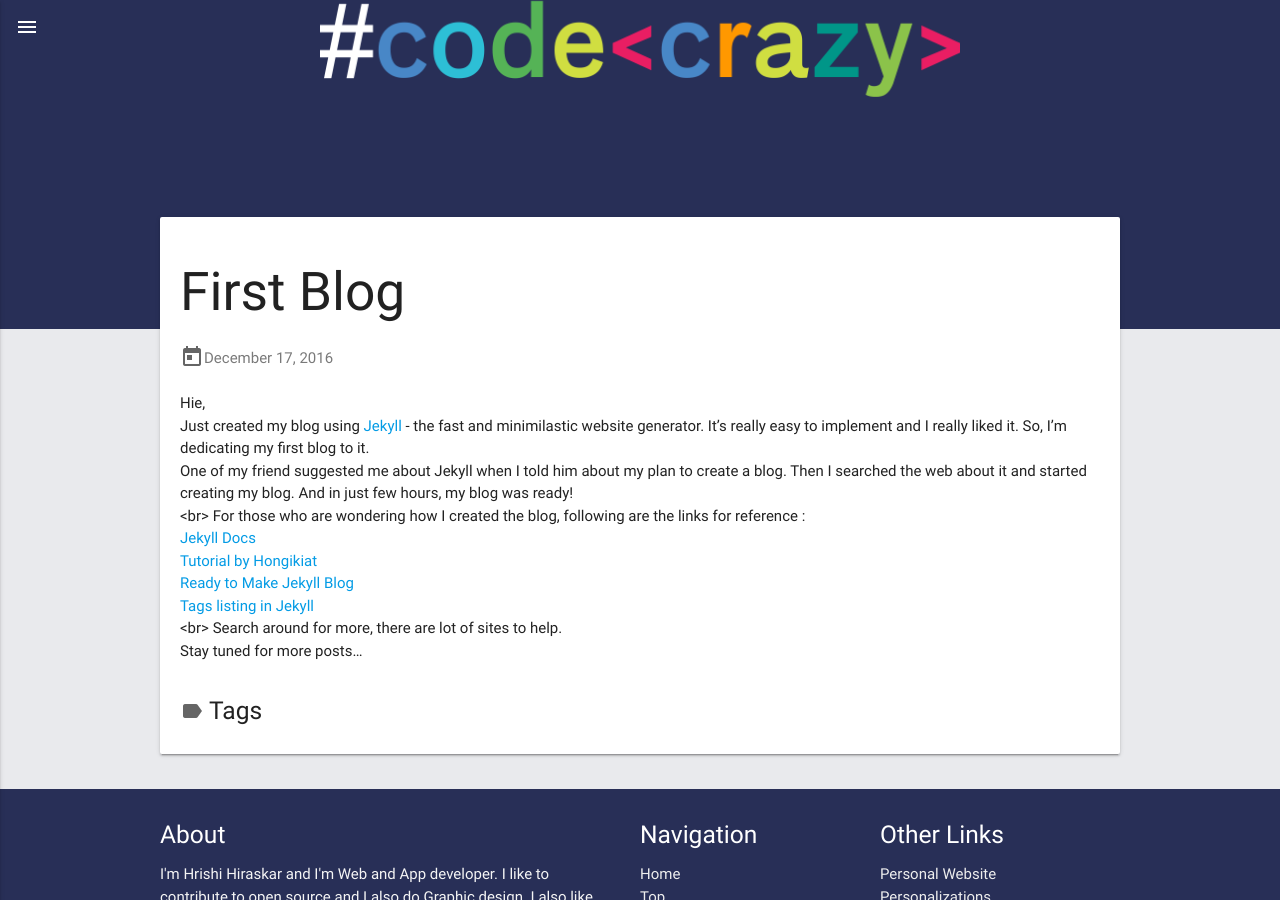
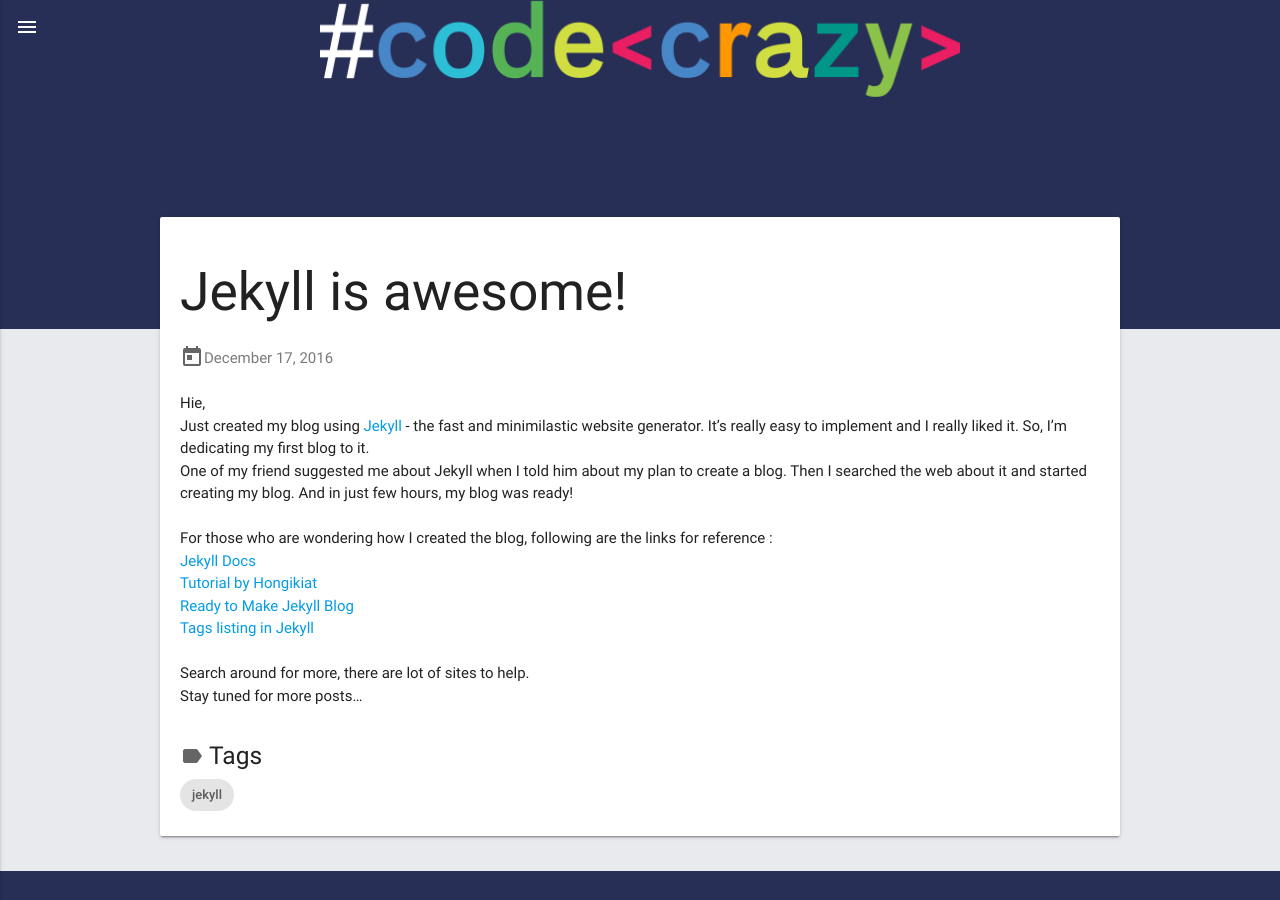
Before and after one commit to Hrily/material_blog, a Jekyll site: the page built from _posts/2016-12-17-first-blog.md, in a window 1280 px wide and 900 px high, scrolled down 211 px. Built offline with Jekyll 4.4.1, drawn with Linux system fonts in a browser that asks for light colours; our own code applies the rules of GitHub Pages for plain Markdown files.

Commit message:
Update 2016-12-17-first-blog.md

```diff
--- a/_posts/2016-12-17-first-blog.md
+++ b/_posts/2016-12-17-first-blog.md
@@ -1,3 +1,9 @@
+---
+layout: post
+title: "Jekyll is awesome!"
+description: "My first blog post, dedicated to Jekyll."
+tags: ["jekyll"]
+---
 
 Hie,
 
@@ -5,14 +11,14 @@ Just created my blog using [Jekyll](http://jekyllrb.com) - the fast and minimila
 
 One of my friend suggested me about Jekyll when I told him about my plan to create a blog. Then I searched the web about it and started creating my blog. And in just few hours, my blog was ready!
 
-&lt;br&gt;
+<br>
 For those who are wondering how I created the blog, following are the links for reference :
 + [Jekyll Docs](https://jekyllrb.com/docs/home/)
 + [Tutorial by Hongikiat](http://www.hongkiat.com/blog/blog-with-jekyll/)
 + [Ready to Make Jekyll Blog](https://www.smashingmagazine.com/2014/08/build-blog-jekyll-github-pages/)
 + [Tags listing in Jekyll](https://www.jokecamp.com/blog/listing-jekyll-posts-by-tag/)
 
-&lt;br&gt;
+<br>
 Search around for more, there are lot of sites to help.
 
 Stay tuned for more posts...
```
